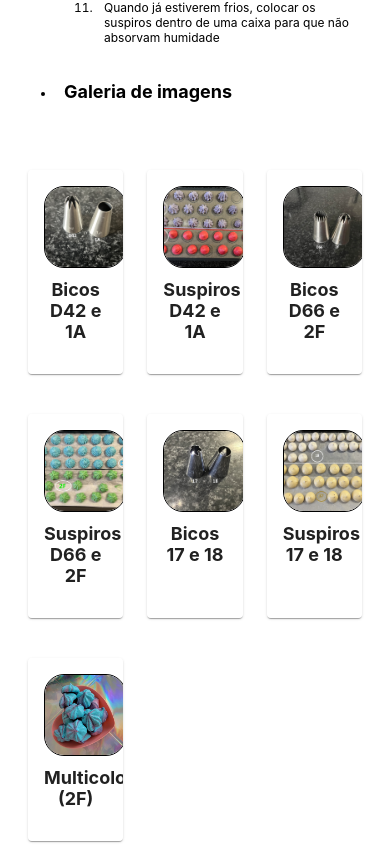
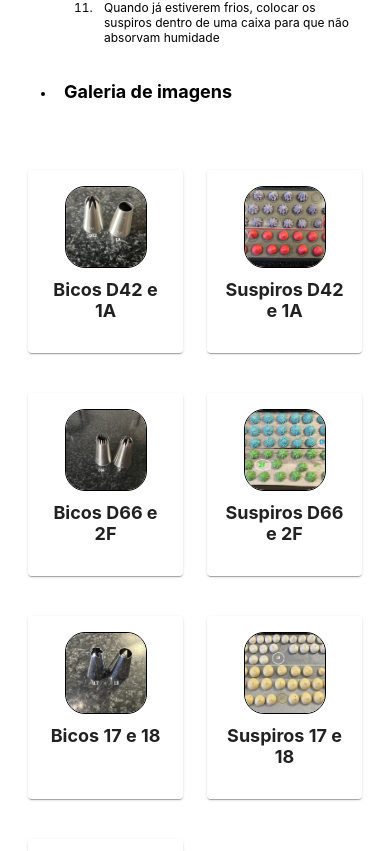
Before and after one commit to nunocunha22/RecipesNStuffs, a React (Create React App) app: page /suspiros in a window 390 px wide. Shown: the part 1233-2084 px from the top of the page. Built offline with nearby package versions, Linux system fonts and the light colour scheme.

Commit message:
Media query for ".display-grid-pic added"

```diff
--- a/src/styles/useful-classes.scss
+++ b/src/styles/useful-classes.scss
@@ -38,11 +38,17 @@
 
 .display-grid-pic {
     display: grid;
-    grid-template-columns: repeat(8, auto);
+    grid-template-columns: repeat(6, auto);
+}
+
+@media (max-width: 920px) {
+    .display-grid-pic {
+        grid-template-columns: repeat(4, auto);
+    }
 }
 
 @media (max-width: 768px) {
     .display-grid-pic {
-        grid-template-columns: repeat(3, auto);
+        grid-template-columns: repeat(2, auto);
     }
 }
```
